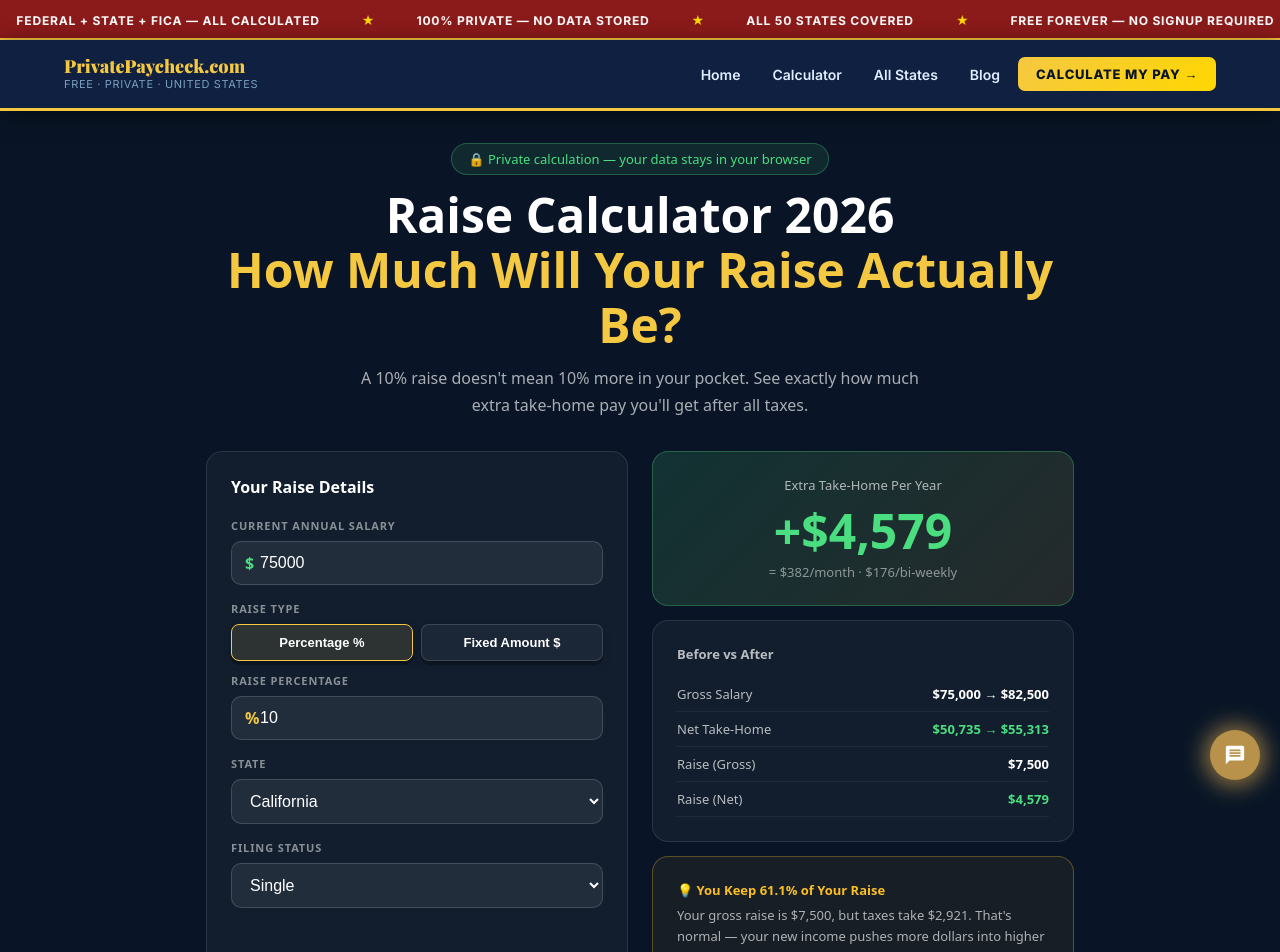
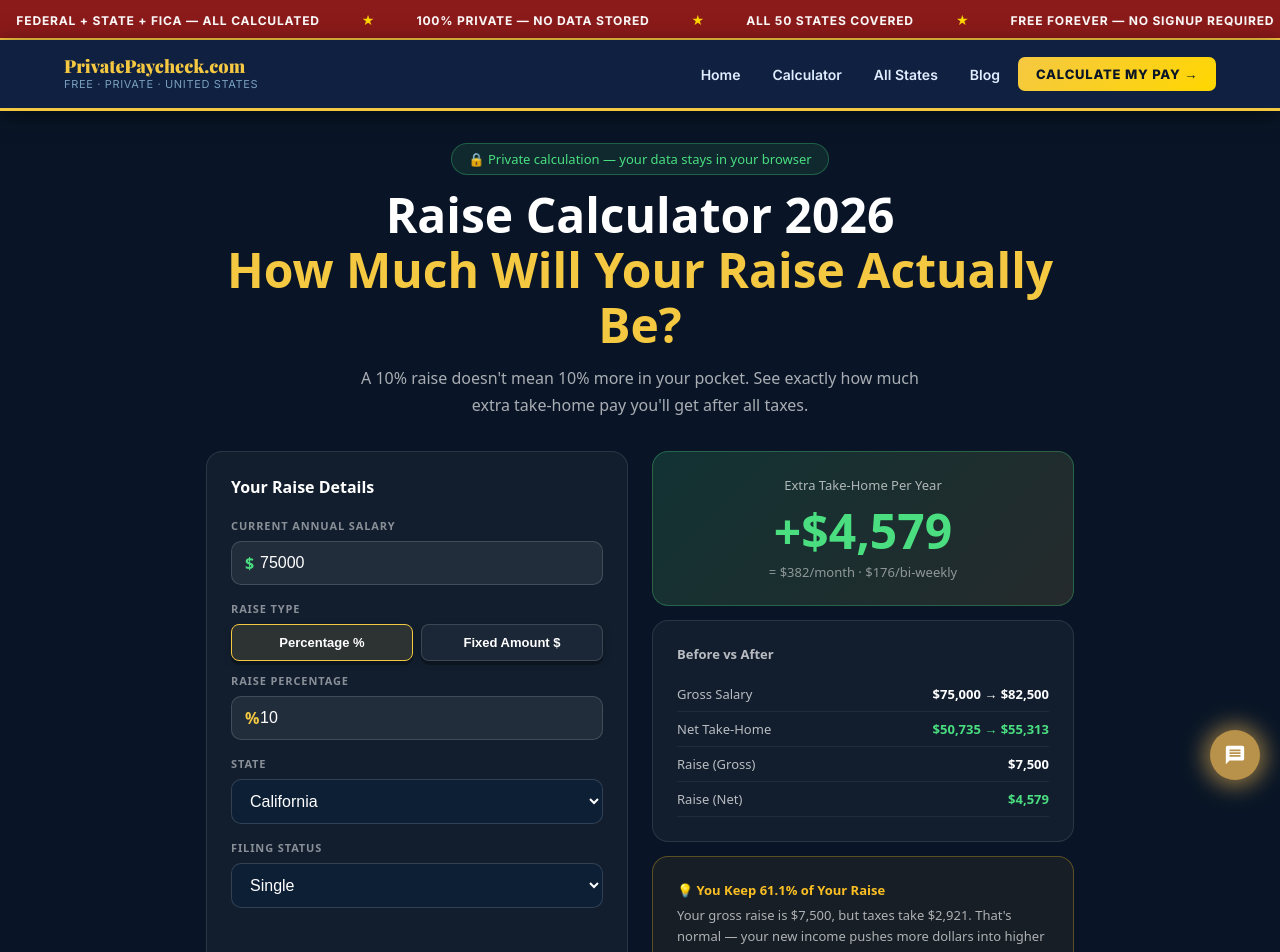
Before and after one commit to devqrcraft-ui/privatepaycheck, a Next.js app: page /raise-calculator in a window 1280 px wide. Shown: the top 952 px of the page. Built offline with nearby package versions, Linux system fonts and the light colour scheme.

Commit message:
fix: dark background on state/filing selects in raise calculator

```diff
--- a/src/app/raise-calculator/page.tsx
+++ b/src/app/raise-calculator/page.tsx
@@ -132,7 +132,7 @@ export default function RaiseCalculator() {
 
             <div style={{ marginBottom:'16px' }}>
               <div style={LABEL}>State</div>
-              <select value={state} onChange={e=>setState(e.target.value)} style={{ ...INPUT_S, cursor:'pointer' }}>
+              <select value={state} onChange={e=>setState(e.target.value)} style={{ ...INPUT_S, cursor:'pointer', colorScheme:'dark', backgroundColor:'#0d1f35' }}>
                 {Object.entries(STATE_NAMES).sort((a,b)=>a[1].localeCompare(b[1])).map(([k,v])=>(
                   <option key={k} value={k}>{v}</option>
                 ))}
@@ -141,7 +141,7 @@ export default function RaiseCalculator() {
 
             <div>
               <div style={LABEL}>Filing Status</div>
-              <select value={filing} onChange={e=>setFiling(e.target.value)} style={{ ...INPUT_S, cursor:'pointer' }}>
+              <select value={filing} onChange={e=>setFiling(e.target.value)} style={{ ...INPUT_S, cursor:'pointer', colorScheme:'dark', backgroundColor:'#0d1f35' }}>
                 <option value="single">Single</option>
                 <option value="married">Married Filing Jointly</option>
               </select>
```
